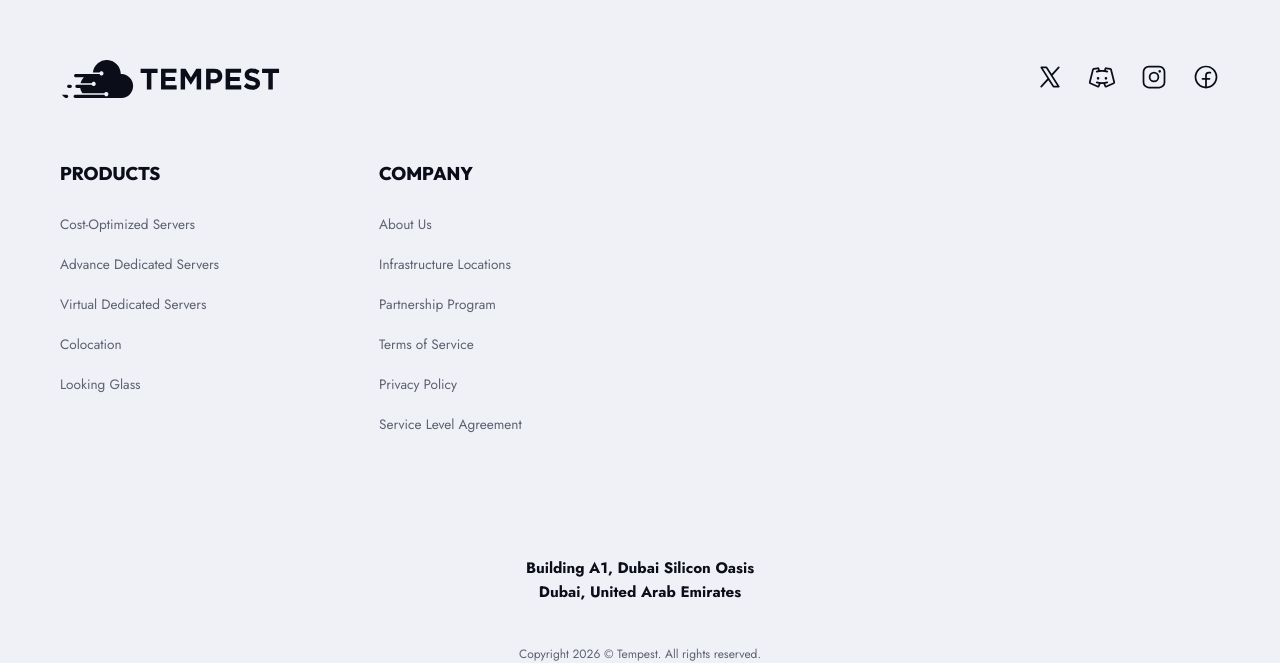
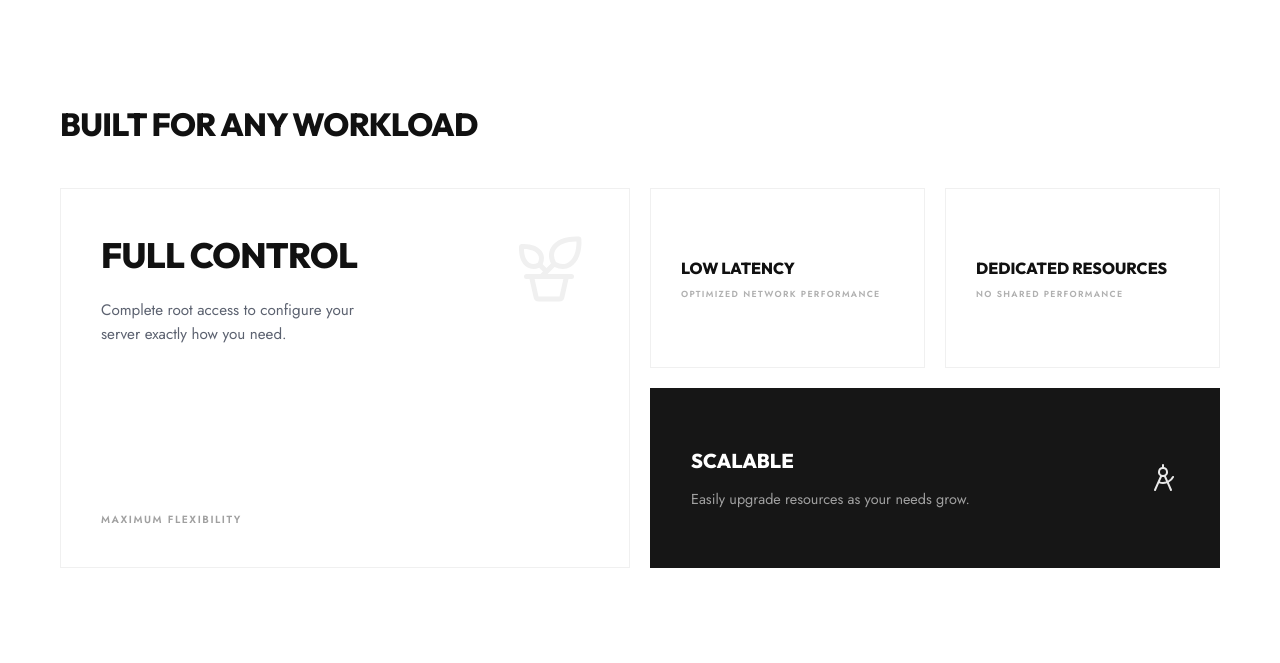
Before and after one commit to souiiii/Bytenia, a React (Vite) app: page /minecraft-servers in a window 1280 px wide. Shown: the part 1401-2064 px from the top of the page. Built offline with nearby package versions, Linux system fonts and the light colour scheme; what react-world-flags would draw is missing.

Commit message:
feat: implement MinecraftWorkload component and integrate into MinecraftServersPage

```diff
--- /dev/null
+++ b/src/components/MinecraftWorkload/MinecraftWorkload.css
@@ -0,0 +1,161 @@
+.mc-workload {
+  background-color: #ffffff;
+  padding: 120px 0;
+}
+
+.mc-workload-title {
+  font-size: 2rem;
+  font-weight: 800;
+  color: #111;
+  text-transform: uppercase;
+  margin-bottom: 40px;
+  letter-spacing: -0.02em;
+}
+
+.mc-workload-grid {
+  display: grid;
+  grid-template-columns: 1.1fr 1.9fr; /* Make left slightly narrower or equal, let's use 1fr 1fr in image? The right has 3 boxes, left has 1. Actually left and right look exactly 50% / 50% width in the image */
+  gap: 20px;
+  min-height: 380px; /* Force some height so cards stretch beautifully */
+}
+
+/* Override the 1.1/1.9 above to 1fr 1fr */
+.mc-workload-grid {
+  grid-template-columns: 1fr 1fr;
+}
+
+.mc-workload-card {
+  background-color: #ffffff;
+  border: 1px solid #f0f0f0;
+  padding: 40px;
+  position: relative;
+  display: flex;
+  flex-direction: column;
+  overflow: hidden;
+}
+
+.mc-workload-featured {
+  height: 100%;
+}
+
+.mc-workload-plant-icon {
+  position: absolute;
+  top: 40px;
+  right: 40px;
+  color: #f0f0f0;
+}
+
+.mc-workload-card-heading {
+  font-size: 1.1rem;
+  font-weight: 800;
+  color: #111;
+  text-transform: uppercase;
+  margin: 0 0 12px 0;
+}
+
+.mc-workload-card-heading.large {
+  font-size: 2.2rem;
+  margin-bottom: 16px;
+  letter-spacing: -0.02em;
+}
+
+.mc-workload-card-desc {
+  font-size: 0.95rem;
+  color: #5c6270;
+  line-height: 1.6;
+  margin: 0;
+}
+
+.mc-workload-card-label {
+  font-size: 0.65rem;
+  font-weight: 600;
+  color: #a0a0a0;
+  letter-spacing: 0.15em;
+  text-transform: uppercase;
+}
+
+.mc-workload-featured .mc-workload-card-label {
+  margin-top: auto;
+  padding-top: 60px; /* ensure space if text gets long */
+}
+
+.mc-workload-right-col {
+  display: grid;
+  grid-template-rows: 1fr 1fr;
+  gap: 20px;
+}
+
+.mc-workload-right-top {
+  display: grid;
+  grid-template-columns: 1fr 1fr;
+  gap: 20px;
+}
+
+.mc-workload-right-top .mc-workload-card {
+  justify-content: center;
+  padding: 30px;
+}
+
+.mc-workload-right-top .mc-workload-card-heading {
+  margin-bottom: 8px;
+  font-size: 1rem;
+}
+
+.mc-workload-right-top .mc-workload-card-label {
+  font-size: 0.55rem;
+  color: #b0b0b0;
+}
+
+/* Dark Card */
+.mc-workload-dark {
+  background-color: #161616;
+  border: 1px solid #161616;
+  justify-content: center;
+  padding: 40px;
+  flex-direction: row;
+  align-items: center;
+  justify-content: space-between;
+}
+
+.mc-workload-dark-content {
+  display: flex;
+  flex-direction: column;
+}
+
+.mc-workload-card-heading.light {
+  color: #ffffff;
+  font-size: 1.25rem;
+  margin-bottom: 12px;
+}
+
+.mc-workload-card-desc.light {
+  color: #a0a0a0;
+  font-size: 0.9rem;
+}
+
+.mc-workload-compass-icon {
+  color: #ffffff;
+  opacity: 0.9;
+  flex-shrink: 0;
+}
+
+@media (max-width: 992px) {
+  .mc-workload-grid {
+    grid-template-columns: 1fr;
+  }
+  .mc-workload-right-col {
+    min-height: 450px;
+  }
+}
+
+@media (max-width: 768px) {
+  .mc-workload-right-top {
+    grid-template-columns: 1fr;
+  }
+  .mc-workload-dark {
+    padding: 30px 20px;
+  }
+  .mc-workload-plant-icon {
+    display: none;
+  }
+}
--- /dev/null
+++ b/src/components/MinecraftWorkload/MinecraftWorkload.jsx
@@ -0,0 +1,57 @@
+import React from 'react';
+import { PottedPlant, CompassTool } from '@phosphor-icons/react';
+import './MinecraftWorkload.css';
+
+const MinecraftWorkload = () => {
+  return (
+    <section className="mc-workload section">
+      <div className="container">
+        <h2 className="mc-workload-title">BUILT FOR ANY WORKLOAD</h2>
+
+        <div className="mc-workload-grid">
+          {/* Left Column */}
+          <div className="mc-workload-card mc-workload-featured">
+            <PottedPlant className="mc-workload-plant-icon" size={80} weight="regular" />
+
+            <div className="mc-workload-featured-content">
+              <h3 className="mc-workload-card-heading large">FULL CONTROL</h3>
+              <p className="mc-workload-card-desc">
+                Complete root access to configure your<br />server exactly how you need.
+              </p>
+            </div>
+
+            <span className="mc-workload-card-label">MAXIMUM FLEXIBILITY</span>
+          </div>
+
+          {/* Right Column */}
+          <div className="mc-workload-right-col">
+            {/* Top Row for Right Column */}
+            <div className="mc-workload-right-top">
+              <div className="mc-workload-card">
+                <h3 className="mc-workload-card-heading">LOW LATENCY</h3>
+                <span className="mc-workload-card-label">OPTIMIZED NETWORK PERFORMANCE</span>
+              </div>
+              <div className="mc-workload-card">
+                <h3 className="mc-workload-card-heading">DEDICATED RESOURCES</h3>
+                <span className="mc-workload-card-label">NO SHARED PERFORMANCE</span>
+              </div>
+            </div>
+
+            {/* Bottom Row for Right Column */}
+            <div className="mc-workload-card mc-workload-dark">
+              <div className="mc-workload-dark-content">
+                <h3 className="mc-workload-card-heading light">SCALABLE</h3>
+                <p className="mc-workload-card-desc light">
+                  Easily upgrade resources as your needs grow.
+                </p>
+              </div>
+              <CompassTool className="mc-workload-compass-icon" size={32} weight="regular" />
+            </div>
+          </div>
+        </div>
+      </div>
+    </section>
+  );
+};
+
+export default MinecraftWorkload;
--- a/src/pages/MinecraftServersPage.jsx
+++ b/src/pages/MinecraftServersPage.jsx
@@ -1,12 +1,14 @@
 import React from 'react';
 import MinecraftHero from '../components/MinecraftHero/MinecraftHero';
 import MinecraftSystemSpecs from '../components/MinecraftSystemSpecs/MinecraftSystemSpecs';
+import MinecraftWorkload from '../components/MinecraftWorkload/MinecraftWorkload';
 
 const MinecraftServersPage = () => {
   return (
     <>
       <MinecraftHero />
       <MinecraftSystemSpecs />
+      <MinecraftWorkload />
     </>
   );
 };
```
